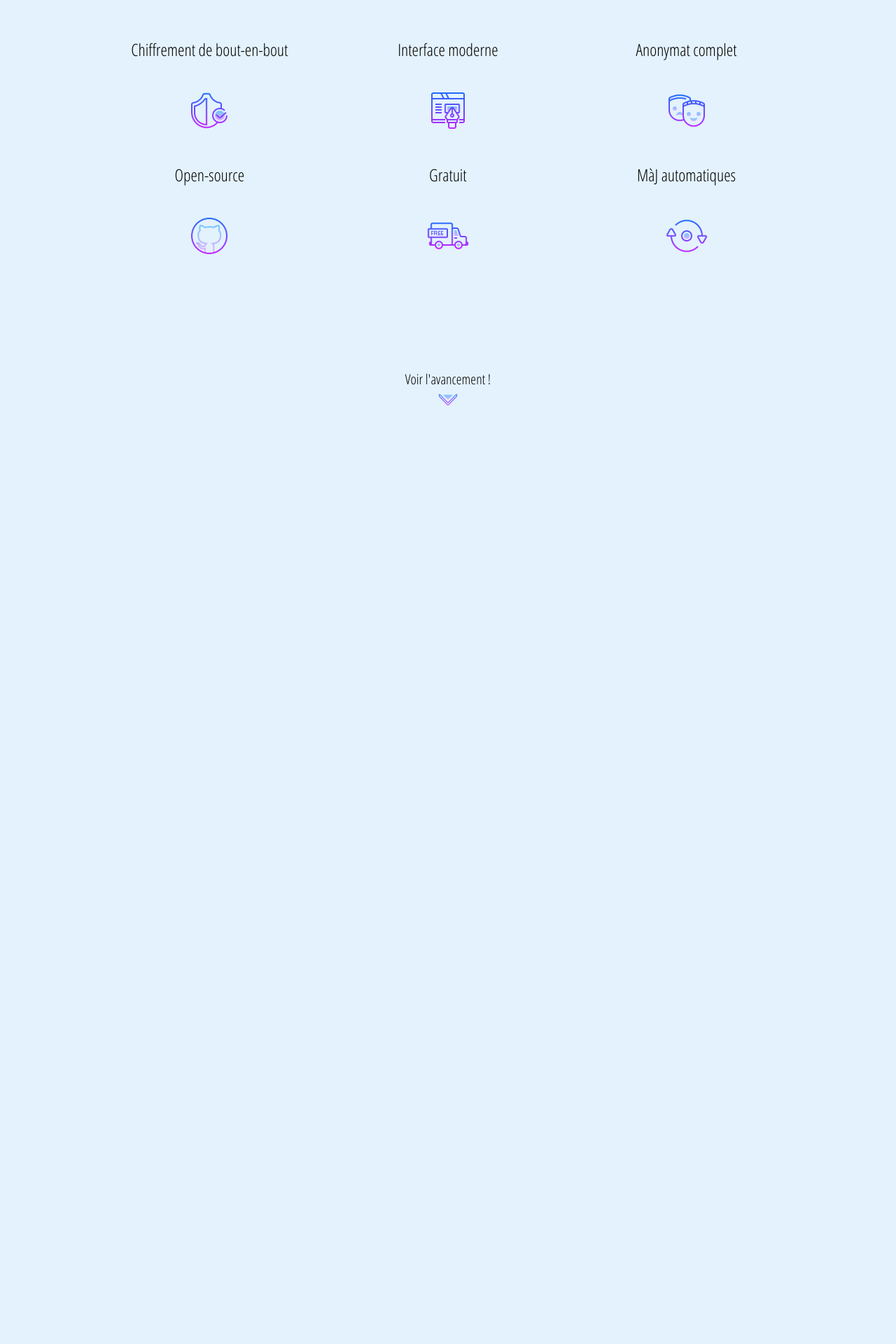
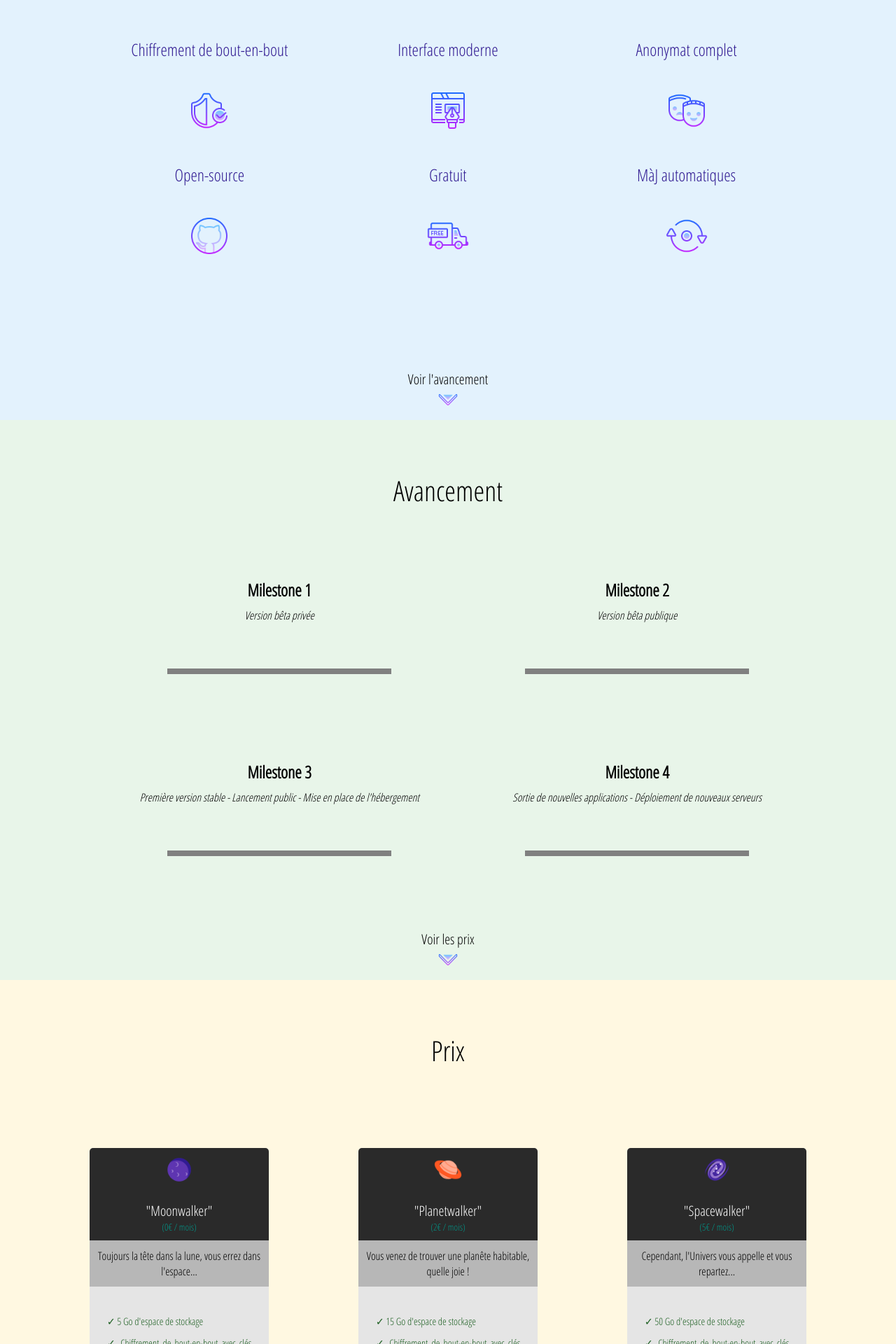
Before and after one commit to DEFAYArnaud/CosmOS_v2, a PHP site: page /web/index.php in a window 1280 px wide. Shown: the part 1800-3720 px from the top of the page at 70% size. Before the commit the page ends 2379 px from the top, so only its background shows below. Run offline with PHP 8.4, Linux system fonts and the light colour scheme.

Commit message:
MàJ site [02.09.2017]
- Page "Avancement"
- Page "Prix"
- Suppression de l'onglet "Faire un don"

```diff
--- a/web/index.php
+++ b/web/index.php
@@ -1,3 +1,15 @@
+<?php
+	// Avancement des milestones
+	$roadmap_1 = 0;
+	$roadmap_2 = 0;
+	$roadmap_3 = 0;
+	$roadmap_4 = 0;
+
+	// Prix
+	$free = 0;
+	$premium = 2;
+	$premium_plus = 5;
+?>
 <!DOCTYPE html>
 <html>
 	<head>
@@ -7,6 +19,8 @@
 		<link rel="stylesheet" type="text/css" href="public/css/index.css" />
 		<link rel="stylesheet" type="text/css" href="public/css/about.css" />
 		<link rel="stylesheet" type="text/css" href="public/css/features.css" />
+		<link rel="stylesheet" type="text/css" href="public/css/roadmap.css" />
+		<link rel="stylesheet" type="text/css" href="public/css/prices.css" />
 	</head>
 
 	<body>
@@ -25,9 +39,6 @@
 
 			// Page "Prix"
 			require_once("static/prices.html");
-
-			// Page "Faire un don"
-			require_once("static/donate.html");
 		?>
 	</body>
 </html>
--- a/web/public/css/features.css
+++ b/web/public/css/features.css
@@ -31,6 +31,8 @@
 #features table .titles
 {
 	font-size: 3vh;
+
+	color: #311b92;
 }
 
 #features table img
--- /dev/null
+++ b/web/public/css/prices.css
@@ -0,0 +1,173 @@
+#prices
+{
+	position: absolute;
+	top: 400%;
+	left: 0;
+	width: 100%;
+	height: 100%;
+
+	background: #fff8e1;
+}
+
+#prices .box
+{
+	position: absolute;
+	top: 30%;
+	height: 55%;
+	width: 20%;
+
+	background: #e5e5e5;
+
+	border-radius: 5px;
+
+	transition: all 0.3s ease;
+	-webkit-transition: all 0.3s ease;
+	-moz-transition: all 0.3s ease;
+
+	cursor: pointer;
+}
+#prices .box:hover
+{
+	transform: scale(1.1);
+
+	box-shadow: 0 0 5px black;
+}
+
+#prices .box .icon
+{
+	position: absolute;
+	top: 0;
+	left: 0;
+	width: 100%;
+	height: 15%;
+
+	display: table;
+
+	background: #2a2a2a;
+
+	border-top-left-radius: 5px;
+	border-top-right-radius: 5px;
+}
+
+#prices .box .icon span
+{
+	display: table-cell;
+	vertical-align: middle;
+
+	text-align: center;
+}
+
+#prices .box .icon span img
+{
+	height: 5vh;
+}
+
+#prices .box .head
+{
+	position: absolute;
+	top: 15%;
+	left: 0;
+	width: 100%;
+	height: 15%;
+
+	display: table;
+
+	background: #2a2a2a;
+}
+
+#prices .box .head span
+{
+	display: table-cell;
+	vertical-align: middle;
+
+	text-align: center;
+
+	color: white;
+
+	font-size: 2.5vh;
+}
+
+#prices .box .head span p
+{
+	margin: 0;
+
+	font-size: 1.7vh;
+
+	color: #009688;
+}
+
+#prices .box .description
+{
+	position: absolute;
+	top: 30%;
+	left: 0;
+	width: 100%;
+	height: 15%;
+
+	display: table;
+
+	background: #b7b7b7;
+}
+
+#prices .box .description span
+{
+	display: table-cell;
+	vertical-align: middle;
+
+	text-align: center;
+
+	font-size: 2vh;
+}
+
+#prices .box .features
+{
+	position: absolute;
+	top: 45%;
+	left: 5%;
+	width: 90%;
+	height: 55%;
+
+	display: table;
+}
+
+#prices .box .features span
+{
+	display: table-cell;
+	vertical-align: middle;
+
+	text-align: justify;
+
+	font-size: 1.8vh;
+}
+
+#prices .box .features span p
+{
+	margin: 1.5vh;
+}
+
+#prices .box .features span p.yes
+{
+	color: #1b5e20;
+}
+
+#prices .box .features span p.no
+{
+	color: #f44336;
+
+	text-decoration: line-through;
+}
+
+#prices #box_1
+{
+	left: calc((100vw - 60vw)/4)
+}
+
+#prices #box_2
+{
+	left: calc(2*(100vw - 60vw)/4 + 20vw)
+}
+
+#prices #box_3
+{
+	left: calc(3*(100vw - 60vw)/4 + 2*20vw)
+}
--- /dev/null
+++ b/web/public/css/roadmap.css
@@ -0,0 +1,38 @@
+#roadmap
+{
+	position: absolute;
+	top: 300%;
+	left: 0;
+	width: 100%;
+	height: 100%;
+
+	background: #e8f5e9;
+}
+
+#roadmap table
+{
+	position: absolute;
+	top: 25%;
+	left: 10%;
+	width: 80%;
+	height: 55%;
+}
+
+#roadmap table tr
+{
+	text-align: center;
+
+	font-size: 3vh;
+}
+
+#roadmap table tr i
+{
+	font-size: 2vh;
+}
+
+#roadmap table tr progress
+{
+	height: 1vh;
+
+	width: 25vw;
+}
--- a/web/static/about.html
+++ b/web/static/about.html
@@ -10,5 +10,5 @@
 		</span>
 	</div>
 
-	<div class="next"><span style="color:black;"><a href="#features">Voir les fonctionnalités !<br /><img src="public/images/next.png" /></a></span></div>
+	<div class="next"><span style="color:black;"><a href="#features">Voir les fonctionnalités<br /><img src="public/images/next.png" /></a></span></div>
 </div>
--- a/web/static/features.html
+++ b/web/static/features.html
@@ -24,5 +24,5 @@
 		</tr>
 	</table>
 
-	<div class="next"><span style="color:black;"><a href="#roadmap">Voir l'avancement !<br /><img src="public/images/next.png" /></a></span></div>
+	<div class="next"><span style="color:black;"><a href="#roadmap">Voir l'avancement<br /><img src="public/images/next.png" /></a></span></div>
 </div>
--- a/web/static/index.html
+++ b/web/static/index.html
@@ -9,13 +9,13 @@
 
 	<div id="menu_right">
 		<span><a href="#prices">Prix</a></span>
-		<span><a href="#donate">Faire un don</a></span>
-		<span><a href="#" onclick="showLoginPopup();">Se connecter</a></span>
+		<span><a href="#" onclick="web.showRegisterPopup();">S'inscrire</a></span>
+		<span><a href="#" onclick="web.showLoginPopup();">Se connecter</a></span>
 	</div>
 
 	<div id="catchword"><span>Allez au-delà du cloud !</span></div>
 
-	<div class="next"><span><a href="#about">Découvrir !<br /><img src="public/images/next.png" /></a></span></div>
+	<div class="next"><span><a href="#about">Découvrir<br /><img src="public/images/next.png" /></a></span></div>
 
 	<div id="social">
 		<span><img src="public/images/github.png" /></span>
--- a/web/static/prices.html
+++ b/web/static/prices.html
@@ -0,0 +1,48 @@
+<div id="prices">
+	<div class="title"><span>Prix</span></div>
+
+	<div class="box" id="box_1" onclick="web.showRegisterPopup('free');">
+		<div class="icon"><span><img src="public/images/plan_free.png" /></span></div>
+		<div class="head"><span>"Moonwalker"<p>(<?= $free; ?>€ / mois)</p></span></div>
+		<div class="description"><span>Toujours la tête dans la lune, vous errez dans l'espace...</span></div>
+		<div class="features">
+			<span>
+				<p class="yes">✓ 5 Go d'espace de stockage</p>
+				<p class="yes">✓ Chiffrement de bout-en-bout avec clés RSA 4096 bits avec OpenPGP.js</p>
+				<p class="yes">✓ Accès aux applications de base</p>
+				<p class="no">⨯ Accès aux applications premium</p>
+				<p class="yes">✓ Réponse par mail sous 48h</p>
+			</span>
+		</div>
+	</div>
+
+	<div class="box" id="box_2" onclick="web.showRegisterPopup('premium');">
+		<div class="icon"><span><img src="public/images/plan_premium.png" /></span></div>
+		<div class="head"><span>"Planetwalker"<p>(<?= $premium; ?>€ / mois)</p></span></div>
+		<div class="description"><span>Vous venez de trouver une planête habitable, quelle joie !</span></div>
+		<div class="features">
+			<span>
+				<p class="yes">✓ 15 Go d'espace de stockage</p>
+				<p class="yes">✓ Chiffrement de bout-en-bout avec clés RSA 4096 bits avec OpenPGP.js</p>
+				<p class="yes">✓ Accès aux applications de base</p>
+				<p class="yes">✓ Accès aux applications premium</p>
+				<p class="yes">✓ Réponse par mail sous 24h</p>
+			</span>
+		</div>
+	</div>
+
+	<div class="box" id="box_3" onclick="web.showRegisterPopup('premium_plus');">
+		<div class="icon"><span><img src="public/images/plan_premium_plus.png" /></span></div>
+		<div class="head"><span>"Spacewalker"<p>(<?= $premium_plus; ?>€ / mois)</p></span></div>
+		<div class="description"><span>Cependant, l'Univers vous appelle et vous repartez...</span></div>
+		<div class="features">
+			<span>
+				<p class="yes">✓ 50 Go d'espace de stockage</p>
+				<p class="yes">✓ Chiffrement de bout-en-bout avec clés RSA 4096 bits avec OpenPGP.js</p>
+				<p class="yes">✓ Accès aux applications de base</p>
+				<p class="yes">✓ Accès aux applications premium</p>
+				<p class="yes">✓ Réponse par mail sous 24h</p>
+			</span>
+		</div>
+	</div>
+</div>
--- a/web/static/roadmap.html
+++ b/web/static/roadmap.html
@@ -0,0 +1,26 @@
+<div id="roadmap">
+	<div class="title"><span>Avancement</span></div>
+
+	<table>
+		<tr>
+			<td><b>Milestone 1</b><br /><i>Version bêta privée</i></td>
+			<td><b>Milestone 2</b><br /><i>Version bêta publique</i></td>
+		</tr>
+		<tr>
+			<td><progress min="0" max="100" value="<?= $roadmap_1; ?>" style="border:none;border-radius:5px;"></progress></td>
+			<td><progress min="0" max="100" value="<?= $roadmap_2; ?>" style="border:none;border-radius:5px;"></progress></td>
+		</tr>
+		<tr style="height: 10vh;">
+		</tr>
+		<tr>
+			<td><b>Milestone 3</b><br /><i>Première version stable - Lancement public - Mise en place de l'hébergement</i></td>
+			<td><b>Milestone 4</b><br /><i>Sortie de nouvelles applications - Déploiement de nouveaux serveurs</i></td>
+		</tr>
+		<tr>
+			<td><progress min="0" max="100" value="<?= $roadmap_3; ?>" style="border:none;border-radius:5px;"></progress></td>
+			<td><progress min="0" max="100" value="<?= $roadmap_4; ?>" style="border:none;border-radius:5px;"></progress></td>
+		</tr>
+	</table>
+
+	<div class="next"><span style="color:black;"><a href="#prices">Voir les prix<br /><img src="public/images/next.png" /></a></span></div>
+</div>
```
Also changed, not shown: web/public/images/plan_free.png (added), web/public/images/plan_premium.png (added), web/public/images/plan_premium_plus.png (added).
